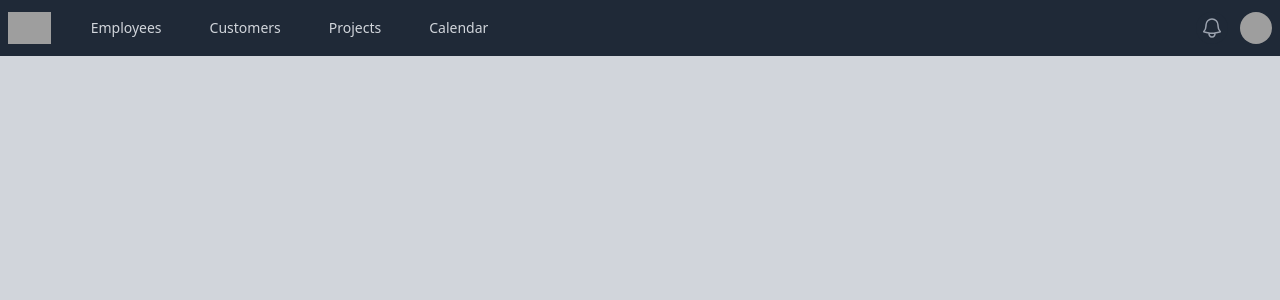
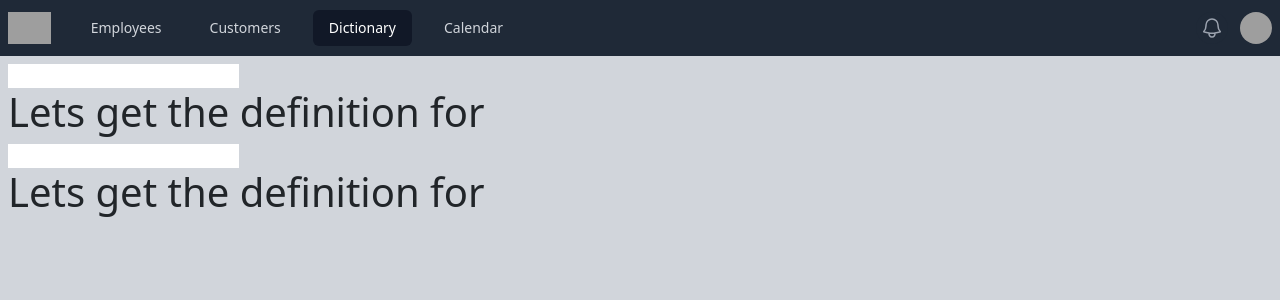
Before and after one commit to EmanuelPerdigao/ReactExercises, a React (Create React App) app: page /dictionary in a window 1280 px wide. Shown: the top 300 px of the page. Built offline with nearby package versions, Linux system fonts and the light colour scheme; grey boxes are pictures that could not be loaded.

Commit message:
added dictionary page and learned about useEffect

```diff
--- a/src/App.js
+++ b/src/App.js
@@ -3,6 +3,7 @@
 import Customers from './pages/Customers';
 import Header from './components/Header';
 import { BrowserRouter, Routes, Route } from 'react-router-dom'
+import Dictionary from './components/Dictionary';
 
 function App() {
   return (
@@ -11,6 +12,7 @@
         <Routes>
           <Route path='/employees' element={<Employees/>} />
           <Route path='/customers' element={<Customers/>} />
+          <Route path='/dictionary' element={<Dictionary/>} />
         </Routes>
       </Header>
     </BrowserRouter >
--- /dev/null
+++ b/src/components/Dictionary.js
@@ -0,0 +1,30 @@
+import { useState, useEffect } from 'react';
+
+export default function Dictionary() {
+    const [word, setWord] = useState();
+    const [word2, setWord2] = useState();
+
+    useEffect(()=>{
+        console.log("State updated:",word);
+    },[word]);
+
+
+    return (
+        <>
+            <input type="text" onChange={(e)=>{
+                setWord(e.target.value);
+            }}>
+            </input>
+            <h1>Lets get the definition for {word} </h1>
+
+
+            <input type="text" onChange={(e)=>{
+                setWord2(e.target.value);
+            }}>
+            </input>
+            <h1>Lets get the definition for {word2} </h1>
+
+
+        </>
+    )
+}
--- a/src/components/Header.js
+++ b/src/components/Header.js
@@ -6,7 +6,7 @@
 const navigation = [
   { name: 'Employees', href: '/employees' },
   { name: 'Customers', href: '/customers' },
-  { name: 'Projects', href: '/test' },
+  { name: 'Dictionary', href: '/Dictionary' },
   { name: 'Calendar', href: '/test2' },
 ]
 
```
